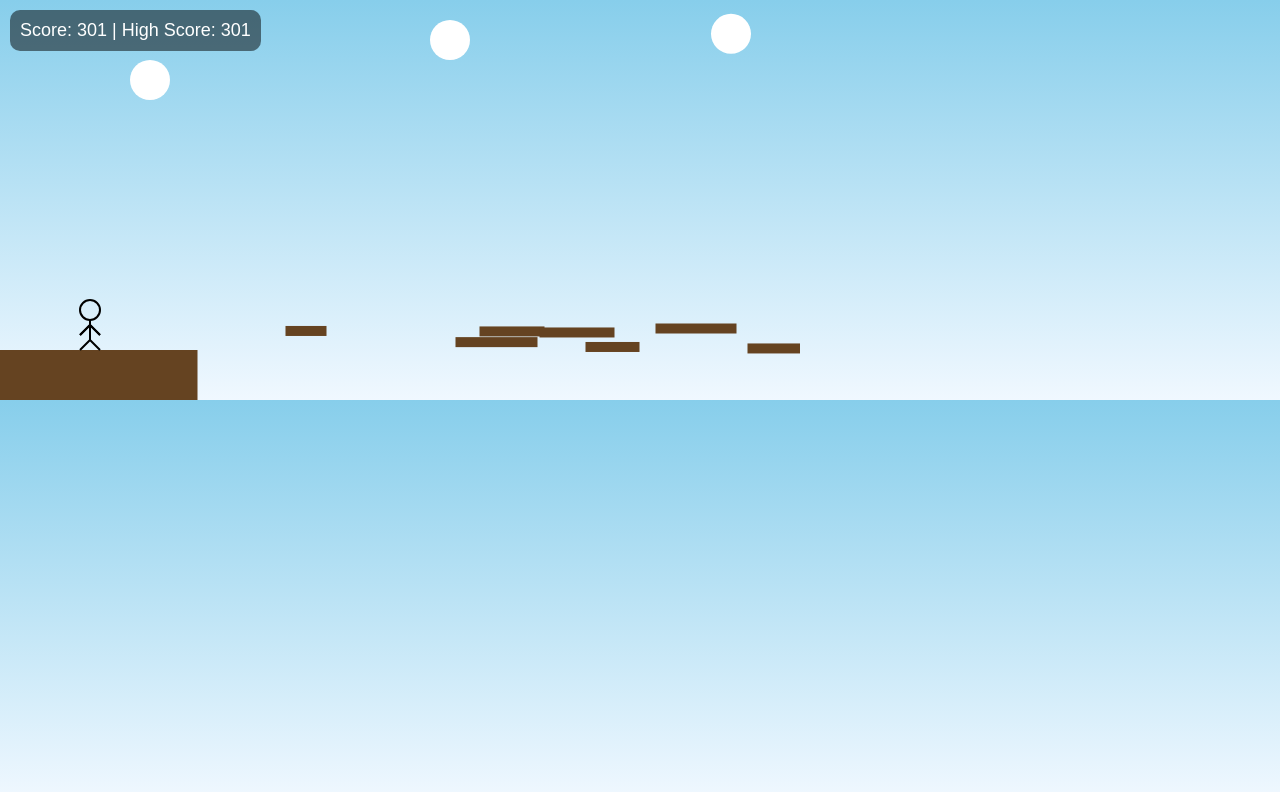
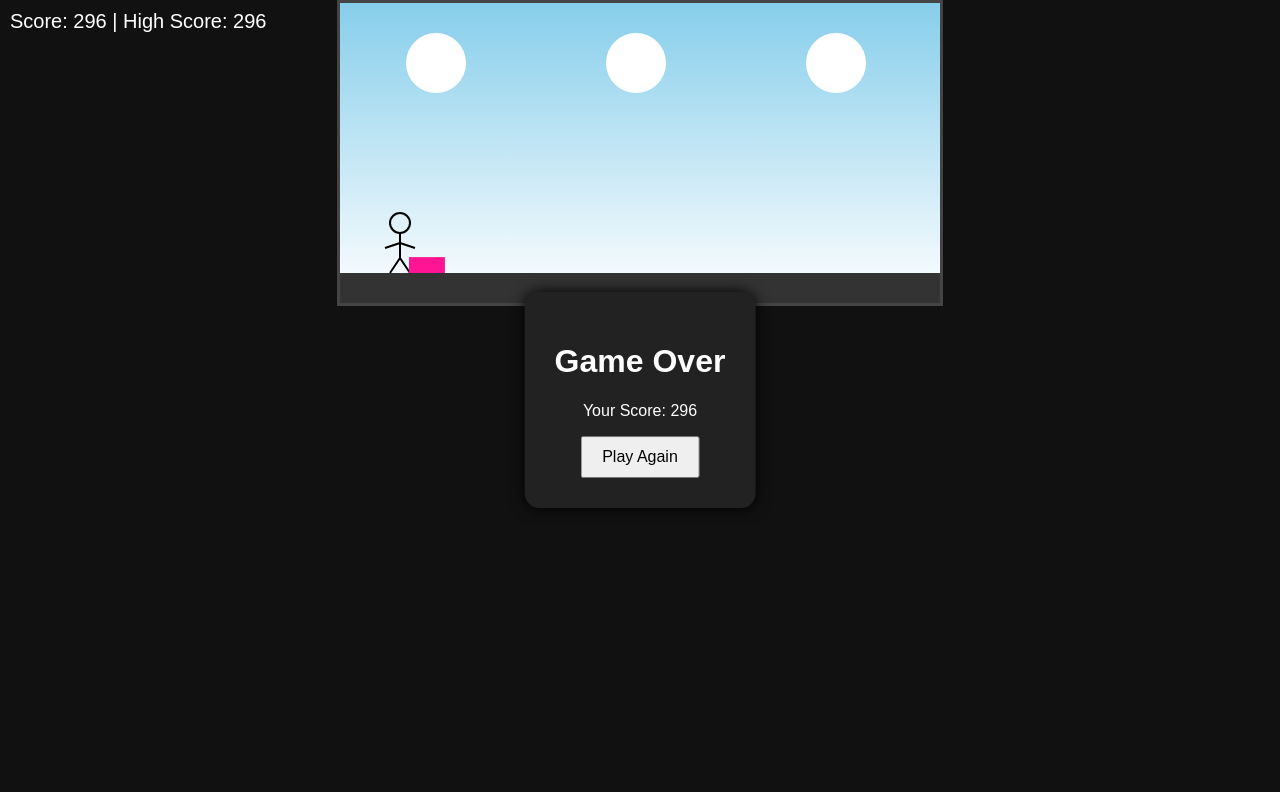
Before and after one commit to Aiswaryajosy/stickman_game, a plain HTML site: page index.html in a window 1280 px wide. Drawn offline with Linux system fonts and the light colour scheme.

Commit message:
error fix

```diff
--- a/index.html
+++ b/index.html
@@ -3,237 +3,173 @@
 <head>
   <meta charset="UTF-8" />
   <meta name="viewport" content="width=device-width, initial-scale=1.0" />
-  <title>Stickman Jump Game</title>
+  <title>Stickman Jumper Game</title>
   <style>
-    body {
-      margin: 0;
-      overflow: hidden;
-      background: linear-gradient(#87ceeb, #f0f8ff);
-      font-family: Arial, sans-serif;
-      color: #fff;
-      text-align: center;
-    }
-    canvas {
-      display: block;
-      background: transparent;
-    }
-    #scoreBoard {
-      position: absolute;
-      top: 10px;
-      left: 10px;
-      font-size: 18px;
-      background-color: rgba(0, 0, 0, 0.5);
-      padding: 10px;
-      border-radius: 10px;
-    }
-    #gameOverScreen {
-      position: absolute;
-      top: 40%;
-      left: 50%;
-      transform: translate(-50%, -50%);
-      display: none;
-      font-size: 24px;
-      background-color: rgba(0, 0, 0, 0.8);
-      padding: 30px;
-      border-radius: 10px;
-    }
-    #gameOverScreen button {
-      margin-top: 15px;
-      padding: 10px 20px;
-      font-size: 18px;
-    }
+    body { margin: 0; background: #111; overflow: hidden; color: white; font-family: Arial, sans-serif; text-align: center; }
+    canvas { display: block; margin: auto; background: linear-gradient(#87CEEB, #ffffff); border: 3px solid #444; }
+    #scorePanel { position: absolute; top: 10px; left: 10px; font-size: 20px; }
+    #gameOverScreen { display: none; position: absolute; top: 50%; left: 50%; transform: translate(-50%, -50%); background: #222; padding: 30px; border-radius: 15px; box-shadow: 0 0 15px #000; }
+    button { padding: 10px 20px; font-size: 16px; }
   </style>
 </head>
 <body>
-  <div id="scoreBoard">Score: <span id="score">0</span> | High Score: <span id="highScore">0</span></div>
+  <div id="scorePanel">
+    Score: <span id="score">0</span> | High Score: <span id="highScore">0</span>
+  </div>
+  <canvas id="gameCanvas" width="600" height="300"></canvas>
   <div id="gameOverScreen">
-    <div>Game Over</div>
+    <h1>Game Over</h1>
+    <p>Your Score: <span id="finalScore">0</span></p>
     <button onclick="restartGame()">Play Again</button>
   </div>
-  <canvas id="gameCanvas" width="800" height="400"></canvas>
-
-  <audio id="jumpSound" src="https://actions.google.com/sounds/v1/cartoon/cartoon_boing.ogg"></audio>
-  <audio id="gameOverSound" src="https://actions.google.com/sounds/v1/cartoon/clang_and_wobble.ogg"></audio>
-  <audio id="bgMusic" src="https://www.bensound.com/bensound-music/bensound-littleidea.mp3" loop></audio>
+  <audio id="jumpSound" src="https://cdn.pixabay.com/download/audio/2022/03/15/audio_a84f32374f.mp3?filename=jump-14649.mp3"></audio>
+  <audio id="gameOverSound" src="https://cdn.pixabay.com/download/audio/2022/03/15/audio_4c9b4a30d2.mp3?filename=video-game-death-sound-13244.mp3"></audio>
+  <audio id="bgMusic" src="https://cdn.pixabay.com/download/audio/2022/08/08/audio_f5786b7291.mp3?filename=happy-advertising-background-music-115290.mp3" autoplay loop></audio>
 
   <script>
-    const canvas = document.getElementById("gameCanvas");
-    const ctx = canvas.getContext("2d");
-    const jumpSound = document.getElementById("jumpSound");
-    const gameOverSound = document.getElementById("gameOverSound");
-    const bgMusic = document.getElementById("bgMusic");
-    const scoreDisplay = document.getElementById("score");
-    const highScoreDisplay = document.getElementById("highScore");
-    const gameOverScreen = document.getElementById("gameOverScreen");
+    const canvas = document.getElementById('gameCanvas');
+    const ctx = canvas.getContext('2d');
+    const scoreElem = document.getElementById('score');
+    const highScoreElem = document.getElementById('highScore');
+    const finalScoreElem = document.getElementById('finalScore');
+    const gameOverScreen = document.getElementById('gameOverScreen');
+    const jumpSound = document.getElementById('jumpSound');
+    const gameOverSound = document.getElementById('gameOverSound');
 
-    let stickman, platforms, clouds;
-    let gravity = 0.6;
-    let jumpForce = -10;
-    let gameSpeed = 2;
+    let stickman = { x: 50, y: 230, vy: 0, width: 20, height: 40, onGround: true };
+    let basePlatform = { x: 0, y: 270, width: canvas.width, height: 30 };
+    let obstacles = [];
+    let gravity = 0.8;
+    let jumpForce = -12;
+    let gameSpeed = 3;
     let score = 0;
     let highScore = 0;
-    let isGameOver = false;
+    let gameRunning = true;
 
-    function init() {
-      bgMusic.play();
-      score = 0;
-      isGameOver = false;
-      stickman = {
-        x: 80,
-        y: 300,
-        vy: 0,
-        width: 20,
-        height: 40,
-        onGround: false
-      };
-      platforms = [{ x: 0, y: 350, width: 800, height: 50 }];
-      clouds = [{ x: 100, y: 50 }, { x: 300, y: 80 }, { x: 600, y: 40 }];
-      gameOverScreen.style.display = "none";
-      update();
-    }
-
-    function spawnPlatform() {
-      const height = 10;
-      const width = Math.floor(Math.random() * 60) + 40;
-      const y = 320 + Math.random() * 30; // Keep it low and jumbable
-      platforms.push({ x: canvas.width, y, width, height });
-    }
-
-    function spawnClouds() {
-      clouds.push({ x: canvas.width, y: Math.random() * 100 });
-    }
-
-    function drawStickman() {
-      ctx.beginPath();
-      ctx.strokeStyle = "#000";
-      ctx.lineWidth = 2;
-
-      // Body parts
-      const cx = stickman.x;
-      const cy = stickman.y;
-
-      // Head
-      ctx.arc(cx + 10, cy, 10, 0, Math.PI * 2);
-      ctx.stroke();
-      ctx.beginPath();
-
-      // Body
-      ctx.moveTo(cx + 10, cy + 10);
-      ctx.lineTo(cx + 10, cy + 30);
-      ctx.stroke();
-
-      // Arms
-      ctx.moveTo(cx + 10, cy + 15);
-      ctx.lineTo(cx, cy + 25);
-      ctx.moveTo(cx + 10, cy + 15);
-      ctx.lineTo(cx + 20, cy + 25);
-      ctx.stroke();
-
-      // Legs
-      ctx.moveTo(cx + 10, cy + 30);
-      ctx.lineTo(cx, cy + 40);
-      ctx.moveTo(cx + 10, cy + 30);
-      ctx.lineTo(cx + 20, cy + 40);
-      ctx.stroke();
-    }
-
-    function update() {
-      if (isGameOver) return;
-
-      ctx.clearRect(0, 0, canvas.width, canvas.height);
-
-      // Clouds
-      ctx.fillStyle = "#fff";
-      clouds.forEach((cloud) => {
-        ctx.beginPath();
-        ctx.arc(cloud.x, cloud.y, 20, 0, Math.PI * 2);
-        ctx.fill();
-        cloud.x -= 0.5;
-      });
-
-      // Stickman physics
-      stickman.vy += gravity;
-      stickman.y += stickman.vy;
-      stickman.onGround = false;
-
-      platforms.forEach((plat, i) => {
-        plat.x -= gameSpeed;
-        ctx.fillStyle = "#654321";
-        ctx.fillRect(plat.x, plat.y, plat.width, plat.height);
-
-        if (
-          stickman.x < plat.x + plat.width &&
-          stickman.x + stickman.width > plat.x &&
-          stickman.y + stickman.height > plat.y &&
-          stickman.y + stickman.height < plat.y + plat.height + 10
-        ) {
-          stickman.y = plat.y - stickman.height;
-          stickman.vy = 0;
-          stickman.onGround = true;
-        }
-
-        if (
-          stickman.x + stickman.width > plat.x &&
-          stickman.x < plat.x + plat.width &&
-          stickman.y + stickman.height > plat.y &&
-          stickman.y < plat.y + plat.height
-        ) {
-          if (!stickman.onGround) {
-            triggerGameOver();
-          }
-        }
-
-        if (plat.x + plat.width < 0) platforms.splice(i, 1);
-      });
-
-      drawStickman();
-
-      score++;
-      scoreDisplay.innerText = score;
-      if (score > highScore) {
-        highScore = score;
-        highScoreDisplay.innerText = highScore;
-      }
-
-      if (Math.random() < 0.02) spawnPlatform();
-      if (Math.random() < 0.005) spawnClouds();
-
-      if (score % 300 === 0) gameSpeed += 0.5;
-
-      requestAnimationFrame(update);
-    }
-
-    document.addEventListener("keydown", (e) => {
-      if ((e.code === "Space" || e.code === "ArrowUp") && stickman.onGround) {
+    document.addEventListener('keydown', (e) => {
+      if ((e.code === 'Space' || e.code === 'ArrowUp') && stickman.onGround && gameRunning) {
         stickman.vy = jumpForce;
         stickman.onGround = false;
         jumpSound.play();
       }
     });
 
-    canvas.addEventListener("click", () => {
-      if (stickman.onGround && !isGameOver) {
+    canvas.addEventListener('click', () => {
+      if (stickman.onGround && gameRunning) {
         stickman.vy = jumpForce;
         stickman.onGround = false;
         jumpSound.play();
       }
     });
 
-    function triggerGameOver() {
-      isGameOver = true;
-      bgMusic.pause();
+    function drawStickman(x, y) {
+      ctx.strokeStyle = '#000';
+      ctx.lineWidth = 2;
+      // head
+      ctx.beginPath();
+      ctx.arc(x + 10, y - 10, 10, 0, Math.PI * 2);
+      ctx.stroke();
+      // body
+      ctx.beginPath();
+      ctx.moveTo(x + 10, y);
+      ctx.lineTo(x + 10, y + 25);
+      ctx.stroke();
+      // arms
+      ctx.beginPath();
+      ctx.moveTo(x + 10, y + 10);
+      ctx.lineTo(x - 5, y + 15);
+      ctx.moveTo(x + 10, y + 10);
+      ctx.lineTo(x + 25, y + 15);
+      ctx.stroke();
+      // legs
+      ctx.beginPath();
+      ctx.moveTo(x + 10, y + 25);
+      ctx.lineTo(x, y + 40);
+      ctx.moveTo(x + 10, y + 25);
+      ctx.lineTo(x + 20, y + 40);
+      ctx.stroke();
+    }
+
+    function spawnObstacle() {
+      let height = 15 + Math.random() * 10;
+      let width = 20 + Math.random() * 20;
+      obstacles.push({ x: canvas.width, y: basePlatform.y - height, width, height });
+    }
+
+    function update() {
+      if (!gameRunning) return;
+      ctx.clearRect(0, 0, canvas.width, canvas.height);
+
+      // Base platform
+      ctx.fillStyle = '#333';
+      ctx.fillRect(basePlatform.x, basePlatform.y, basePlatform.width, basePlatform.height);
+
+      // Clouds
+      ctx.fillStyle = '#fff';
+      for (let i = 0; i < 3; i++) ctx.beginPath(), ctx.arc(i * 200 + score % 200, 60, 30, 0, Math.PI * 2), ctx.fill();
+
+      // Stickman physics
+      stickman.vy += gravity;
+      stickman.y += stickman.vy;
+      if (stickman.y > basePlatform.y - stickman.height) {
+        stickman.y = basePlatform.y - stickman.height;
+        stickman.vy = 0;
+        stickman.onGround = true;
+      }
+
+      drawStickman(stickman.x, stickman.y);
+
+      // Obstacles
+      for (let i = 0; i < obstacles.length; i++) {
+        let obs = obstacles[i];
+        obs.x -= gameSpeed;
+        ctx.fillStyle = '#FF1493';
+        ctx.fillRect(obs.x, obs.y, obs.width, obs.height);
+
+        // Collision detection
+        if (
+          stickman.x < obs.x + obs.width &&
+          stickman.x + stickman.width > obs.x &&
+          stickman.y + stickman.height > obs.y
+        ) {
+          gameOver();
+          return;
+        }
+      }
+
+      obstacles = obstacles.filter(obs => obs.x + obs.width > 0);
+
+      // Update score
+      score++;
+      scoreElem.textContent = score;
+      if (score > highScore) {
+        highScore = score;
+        highScoreElem.textContent = highScore;
+      }
+
+      requestAnimationFrame(update);
+    }
+
+    function gameOver() {
+      gameRunning = false;
       gameOverSound.play();
-      gameOverScreen.style.display = "block";
+      finalScoreElem.textContent = score;
+      gameOverScreen.style.display = 'block';
     }
 
     function restartGame() {
-      gameSpeed = 2;
-      bgMusic.currentTime = 0;
-      bgMusic.play();
-      init();
+      obstacles = [];
+      score = 0;
+      stickman.y = basePlatform.y - stickman.height;
+      stickman.vy = 0;
+      gameSpeed = 3;
+      gameOverScreen.style.display = 'none';
+      gameRunning = true;
+      update();
     }
 
-    init();
+    setInterval(spawnObstacle, 2000);
+    update();
   </script>
 </body>
 </html>
```
